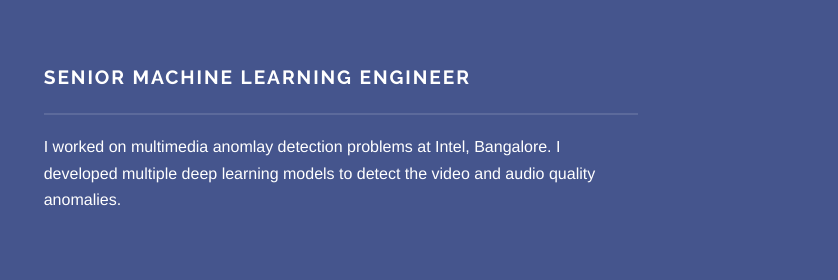
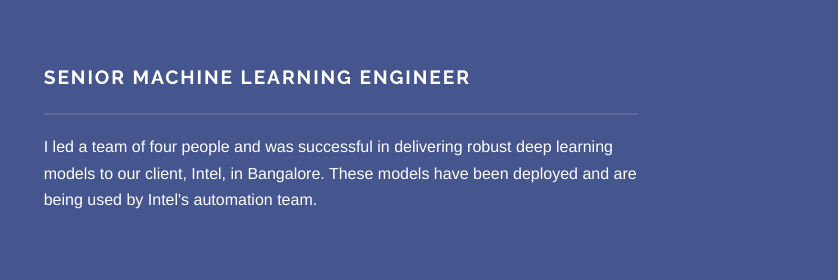
Before and after one commit to venkatrebba/venkatrebba.github.io, a plain HTML site: page index.html in a window 1280 px wide. Shown: the part 1020-1300 px from the top of the page, 442-1280 px from the left. Drawn offline with Linux system fonts and the light colour scheme.

Commit message:
Update index.html
Updated discription

```diff
--- a/index.html
+++ b/index.html
@@ -95,8 +95,7 @@
 									<a href="https://cerium-systems.com/" class="image"><img src="./images/cerium-logo.jfif" alt=""></a>
 									<div class="content">
 										<h2 class="major">Senior Machine Learning Engineer</h2>
-										<p>I worked on multimedia anomlay detection problems at Intel, Bangalore. I developed multiple deep learning
-											models to detect the video and audio quality anomalies.
+										<p> I led a team of four people and was successful in delivering robust deep learning models to our client, Intel, in Bangalore. These models have been deployed and are being used by Intel's automation team.
 
 									</p></div>
 								</div>
```
